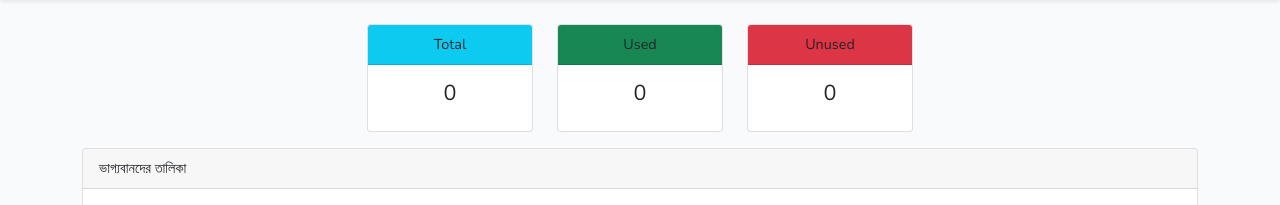
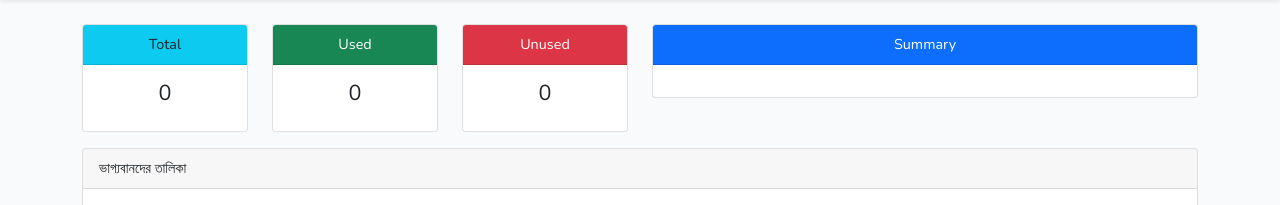
Before and after one commit to shohanean/wheel, a Laravel app: page /home in a window 1280 px wide. Shown: the part 55-260 px from the top of the page. Run offline with Laravel 8, Linux system fonts and the light colour scheme; a user stored in the database is signed in; data comes from the database, SQL or seed files in the repository; data that the repository does not hold is empty; some libraries are stand-ins or nearby versions.

Commit message:
summary added

```diff
--- a/resources/views/home.blade.php
+++ b/resources/views/home.blade.php
@@ -2,8 +2,8 @@
 
 @section('content')
 <div class="container">
-    <div class="row justify-content-center mb-3">
-        <div class="col-md-2 text-center">
+    <div class="row justify-content-center">
+        <div class="col-md-2 text-center mb-3">
             <div class="card">
                 <div class="card-header bg-info">
                     Total
@@ -13,9 +13,9 @@
                 </div>
             </div>
         </div>
-        <div class="col-md-2 text-center">
+        <div class="col-md-2 text-center mb-3">
             <div class="card">
-                <div class="card-header bg-success">
+                <div class="card-header bg-success text-white">
                     Used
                 </div>
                 <div class="card-body">
@@ -23,13 +23,27 @@
                 </div>
             </div>
         </div>
-        <div class="col-md-2 text-center">
+        <div class="col-md-2 text-center mb-3">
             <div class="card">
-                <div class="card-header bg-danger">
+                <div class="card-header bg-danger text-white">
                     Unused
                 </div>
                 <div class="card-body">
                     <h4>{{ $wheels->where('used_status', false)->count() }}</h4>
+                </div>
+            </div>
+        </div>
+        <div class="col-md-6 text-center mb-3">
+            <div class="card">
+                <div class="card-header bg-primary text-white">
+                    Summary
+                </div>
+                <div class="card-body">
+                    @foreach (App\Models\Wheel::where('discount', '!=', NULL)->groupBy('discount')->selectRaw('count(*) as total, discount')->get() as $item)
+                        <button type="button" class="btn btn-primary m-1">
+                            {{ $item->discount }} <span class="badge bg-secondary">{{ $item->total }}</span>
+                        </button>
+                    @endforeach
                 </div>
             </div>
         </div>
```
